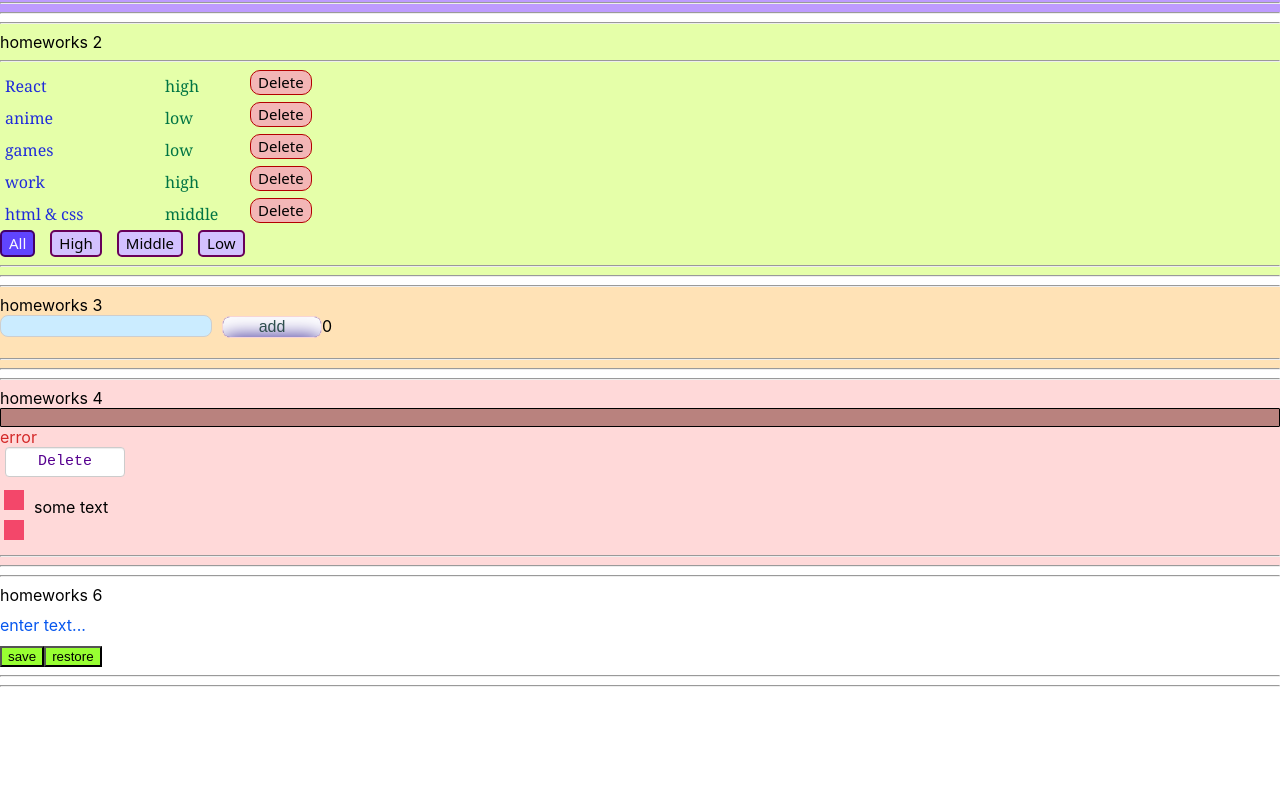
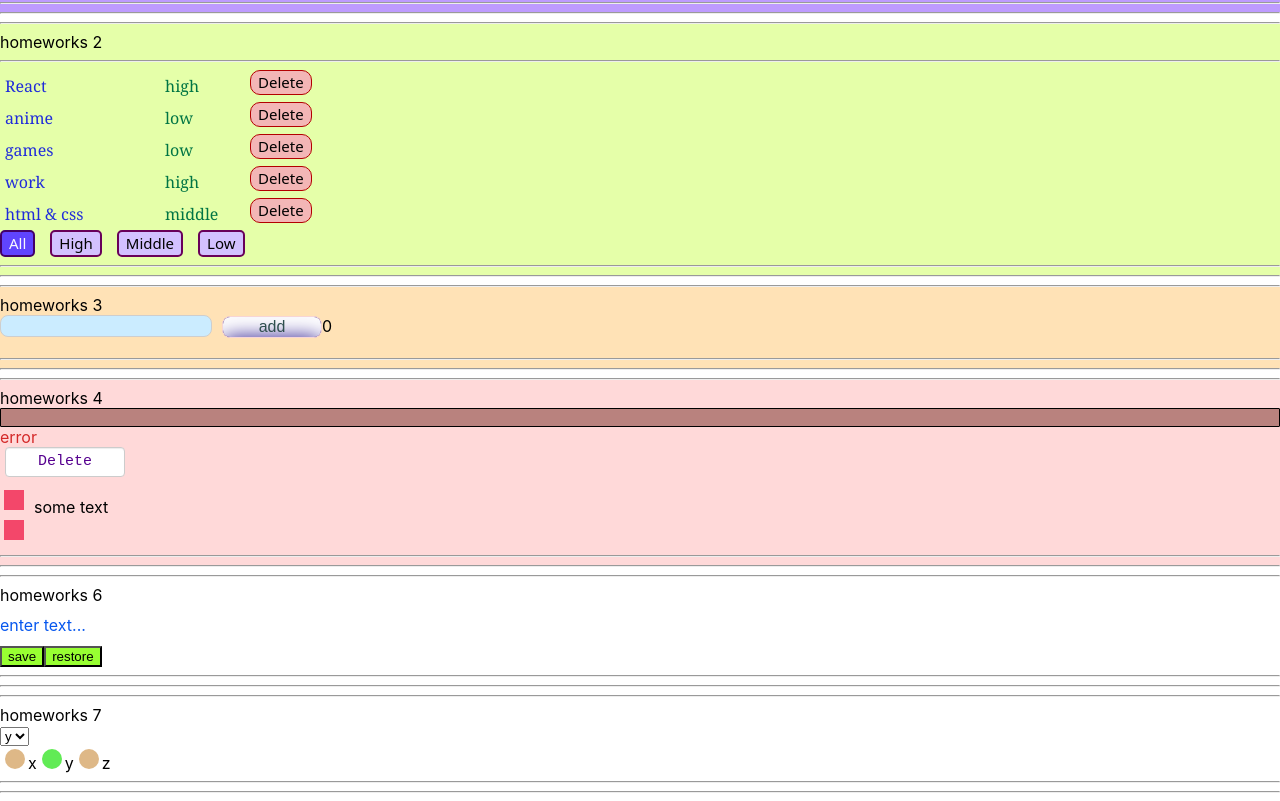
Before and after one commit to Trivium-bit/homework, a React (Create React App) app: page /#/pre-junior in a window 1280 px wide. Shown: the part 207-1008 px from the top of the page. Before the commit the page ends 902 px from the top, so only its background shows below. Built offline with nearby package versions, Linux system fonts and the light colour scheme.

Commit message:
hw_7_radio

```diff
--- a/src/p1-main/m1-ui/u1-app/App.tsx
+++ b/src/p1-main/m1-ui/u1-app/App.tsx
@@ -6,17 +6,19 @@ import HW3 from '../../../p2-homeworks/h3/HW3'
 import HW4 from '../../../p2-homeworks/h4/HW4'
 import HW5 from '../../../p2-homeworks/h5/HW5'
 import HW6 from '../../../p2-homeworks/h6/HW6'
+import HW7 from '../../../p2-homeworks/h7/HW7'
 
 function App() {
     return (
         <div className={s.App}>
             <div>react homeworks:</div>
-           {/*  <HW1/>
+            {/* <HW1/>
             <HW2/>
             <HW3/>
             <HW4/> */}
             <HW5/>
             <HW6/>
+            <HW7/>
         </div>
     )
 }
--- /dev/null
+++ b/src/p2-homeworks/h7/common/c5-SuperSelect/SuperSelect.module.css
@@ -0,0 +1,32 @@
+.select {
+width: 100px;
+padding: 5px;
+padding-right: 30px;
+cursor: pointer;
+appearance: none;
+background-color: lightcyan;
+background-repeat: no-repeat;
+background-position: right .7em top 50%, 0 0;
+background-size: .65em auto, 100%;
+border: 2px inset rgb(142, 161, 224);
+color : rgb(248, 192, 37);
+}
+.select:focus {
+
+}
+
+.option {
+color: green;
+background: khaki;
+}
+
+.option:checked {
+    color: rgb(128, 0, 122);
+    background: rgb(240, 140, 240);
+}
+
+.option:hover {
+  box-shadow: 0 0 10px 100px #FE02BF inset;
+  transition: all .2s ease-in-out;
+  background: rgb(142, 224, 224);
+}
--- a/src/p2-homeworks/h7/common/c5-SuperSelect/SuperSelect.tsx
+++ b/src/p2-homeworks/h7/common/c5-SuperSelect/SuperSelect.tsx
@@ -1,4 +1,5 @@
 import React, {SelectHTMLAttributes, DetailedHTMLProps, ChangeEvent} from "react";
+import s from './SuperSelect.module.css'
 
 type DefaultSelectPropsType = DetailedHTMLProps<SelectHTMLAttributes<HTMLSelectElement>, HTMLSelectElement>
 
@@ -14,10 +15,14 @@ const SuperSelect: React.FC<SuperSelectPropsType> = (
         ...restProps
     }
 ) => {
-    const mappedOptions: any[] = []; // map options with key
+    const mappedOptions: any[] = options ? options.map((o, i) => ( // map options with key
+        <option className={s.option} key={o + '-' + i} value={o}>{o}</option>)) : []; // map options with key
 
     const onChangeCallback = (e: ChangeEvent<HTMLSelectElement>) => {
         // onChange, onChangeOption
+        onChange && onChange(e);
+        onChangeOption && onChangeOption(e.currentTarget.value);
+
     }
 
     return (
--- /dev/null
+++ b/src/p2-homeworks/h7/common/c6-SuperRadio/SuperRadio.module.css
@@ -0,0 +1,26 @@
+.radio {
+appearance: none;
+height: 20px;
+width: 20px;
+cursor: pointer;
+border-radius: 50%;
+outline: none;
+background: burlywood;
+}
+
+.radio:hover {
+border: 2px solid rgb(135, 222, 171);
+}
+
+.radio:checked {
+
+    background: rgb(97, 235, 85);
+}
+
+.option:focus {
+  border: 2px solid rgb(222, 135, 135);
+}
+
+.label {
+  cursor: pointer;
+}
--- a/src/p2-homeworks/h7/common/c6-SuperRadio/SuperRadio.tsx
+++ b/src/p2-homeworks/h7/common/c6-SuperRadio/SuperRadio.tsx
@@ -1,4 +1,5 @@
 import React, {ChangeEvent, InputHTMLAttributes, DetailedHTMLProps} from "react";
+import s from './SuperRadio.module.css'
 
 type DefaultRadioPropsType = DetailedHTMLProps<InputHTMLAttributes<HTMLInputElement>, HTMLInputElement>
 
@@ -17,13 +18,22 @@ const SuperRadio: React.FC<SuperRadioPropsType> = (
 ) => {
     const onChangeCallback = (e: ChangeEvent<HTMLInputElement>) => {
         // onChange, onChangeOption
+        onChange && onChange(e);
+        onChangeOption && onChangeOption(e.currentTarget.value);
     }
 
+    const finalRadioClassName = s.radio
 
     const mappedOptions: any[] = options ? options.map((o, i) => ( // map options with key
-        <label key={name + "-" + i}>
+        <label key={name + "-" + i} className={s.label}>
             <input
+                className={finalRadioClassName}
                 type={"radio"}
+                name={name}
+                checked={o === value}
+                value ={o}
+                onChange={onChangeCallback}
+                {...restProps}
                 // name, checked, value, onChange
             />
             {o}
```
